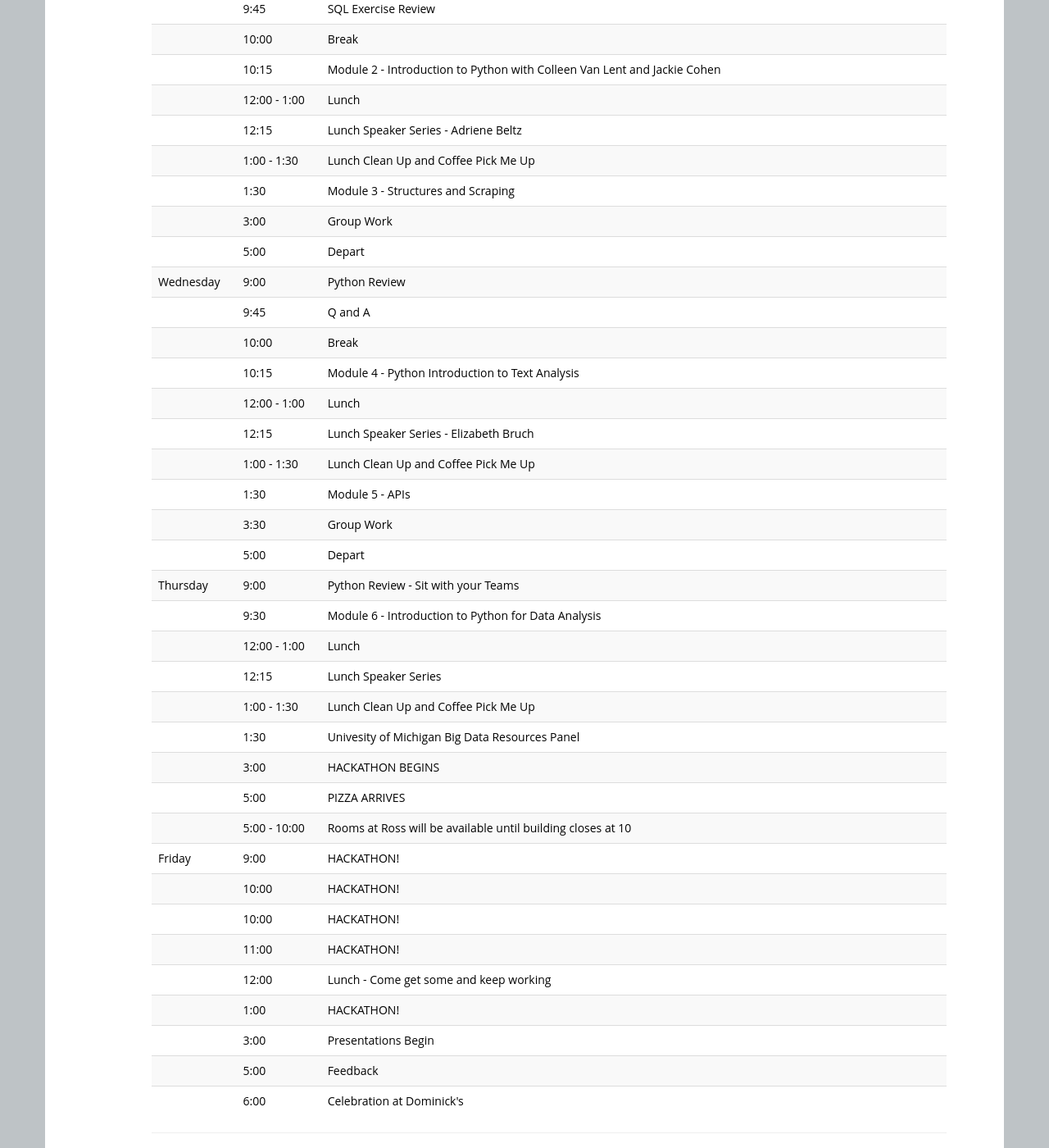
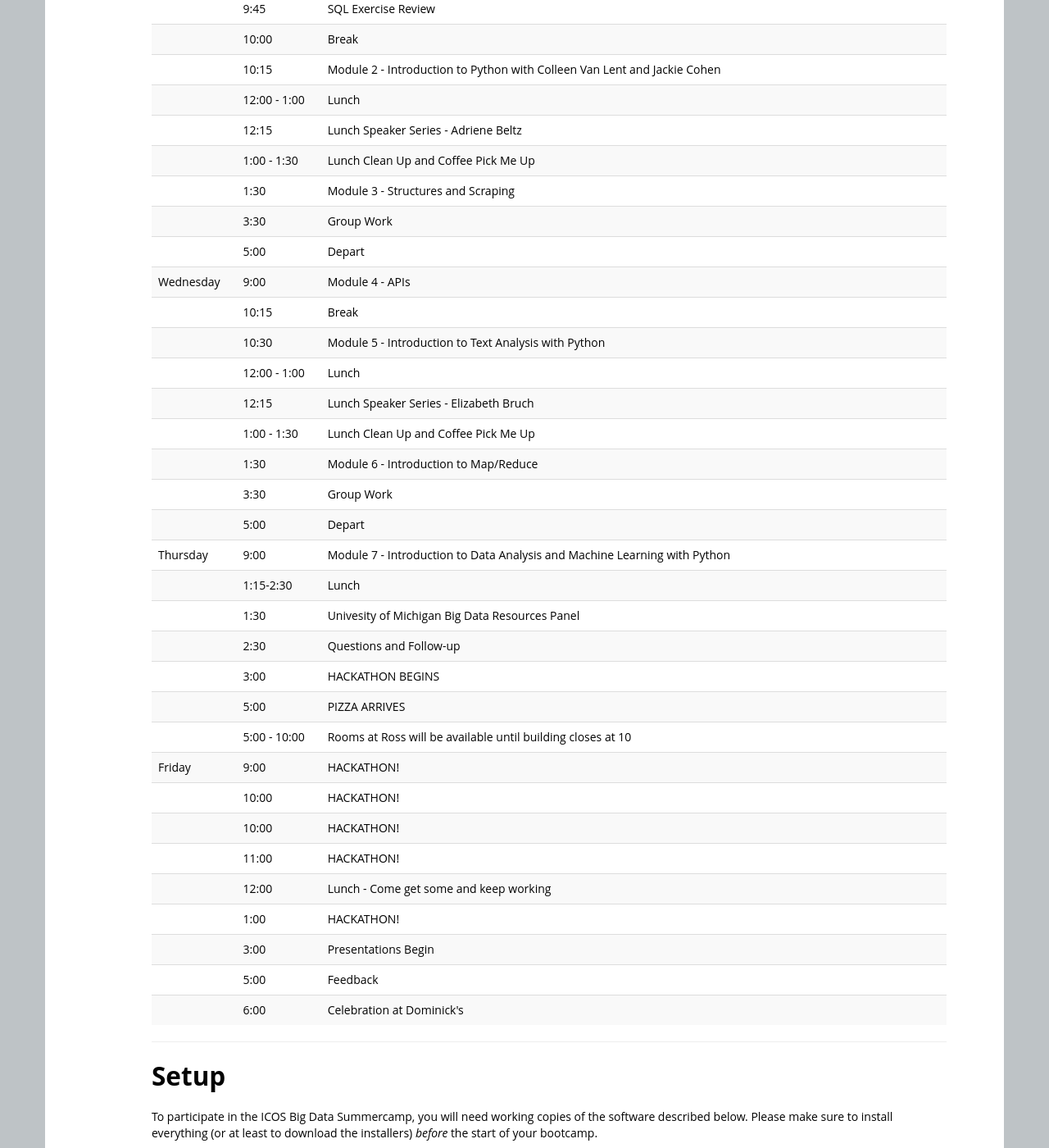
Before and after one commit to ICOSBigDataCamp/2018-summer-camp, a Jekyll site: the page built from index.html, in a window 1280 px wide and 1400 px high, scrolled down 1357 px. Shown: the whole window at 82% size. Built offline with Jekyll 4.4.1, drawn with Linux system fonts in a browser that asks for light colours.

Commit message:
Update index.html
Massive Schedule Update

```diff
--- a/index.html
+++ b/index.html
@@ -149,26 +149,23 @@ Organizing committee: Jerry Davis, H. V. Jagadish, Cliff Lampe, and Brian Noble
   <tr> <td></td>       <td>12:15</td>   <td>Lunch Speaker Series - Adriene Beltz  </td> </tr>
   <tr> <td></td>       <td>1:00 - 1:30</td>    <td>Lunch Clean Up and Coffee Pick Me Up</td> </tr>
   <tr> <td></td>       <td>1:30</td>   <td>Module 3 - Structures and Scraping </td> </tr>
-  <tr> <td></td>       <td>3:00</td>   <td>Group Work</td> </tr>
+  <tr> <td></td>       <td>3:30</td>   <td>Group Work</td> </tr>
   <tr> <td></td>       <td>5:00</td>   <td>Depart</td> </tr>
 
-  <tr> <td>Wednesday</td><td>9:00</td>    <td>Python Review</td> </tr>
-  <tr> <td></td>       <td>9:45</td>    <td>Q and A</td> </tr>
-  <tr> <td></td>       <td>10:00</td>   <td>Break</td> </tr>
-  <tr> <td></td>       <td>10:15</td>   <td>Module 4 - Python Introduction to Text Analysis</td></tr>
+  <tr> <td>Wednesday</td><td>9:00</td>    <td>Module 4 - APIs</td> </tr>
+  <tr> <td></td>       <td>10:15</td>   <td>Break</td> </tr>
+  <tr> <td></td>       <td>10:30</td>   <td>Module 5 - Introduction to Text Analysis with Python</td></tr>
   <tr> <td></td>       <td>12:00 - 1:00 </td>   <td>Lunch</td> </tr>
   <tr> <td></td>       <td>12:15</td>   <td>Lunch Speaker Series - Elizabeth Bruch</td> </tr>
   <tr> <td></td>       <td>1:00 - 1:30</td>    <td>Lunch Clean Up and Coffee Pick Me Up</td> </tr>
-  <tr> <td></td>       <td>1:30</td>   <td>Module 5 - APIs </td> </tr>
+  <tr> <td></td>       <td>1:30</td>   <td>Module 6 - Introduction to Map/Reduce </td> </tr>
   <tr> <td></td>       <td>3:30</td>   <td>Group Work</td> </tr>
   <tr> <td></td>       <td>5:00</td>   <td>Depart</td> </tr>
 
-  <tr> <td>Thursday</td><td>9:00</td>    <td>Python Review - Sit with your Teams</td> </tr>
-  <tr> <td></td>       <td>9:30</td>    <td>Module 6 - Introduction to Python for Data Analysis </td> </tr>
-  <tr> <td></td>       <td>12:00 - 1:00 </td>   <td>Lunch</td> </tr>
-  <tr> <td></td>       <td>12:15</td>   <td>Lunch Speaker Series </td> </tr>
-  <tr> <td></td>       <td>1:00 - 1:30</td>    <td>Lunch Clean Up and Coffee Pick Me Up</td> </tr>
+  <tr> <td>Thursday</td><td>9:00</td>   <td>Module 7 - Introduction to Data Analysis and Machine Learning with Python</td> </tr>
+  <tr> <td></td>       <td>1:15-2:30 </td>   <td>Lunch</td> </tr>
   <tr> <td></td>       <td>1:30</td>   <td> Univesity of Michigan Big Data Resources Panel </td> </tr>
+  <tr> <td></td>       <td>2:30</td>   <td> Questions and Follow-up </td> </tr>
   <tr> <td></td>       <td>3:00</td>   <td>HACKATHON BEGINS</td> </tr>
   <tr> <td></td>       <td>5:00</td>   <td>PIZZA ARRIVES</td> </tr>
   <tr> <td></td>       <td>5:00 - 10:00</td>   <td>Rooms at Ross will be available until building closes at 10</td> </tr>
```
